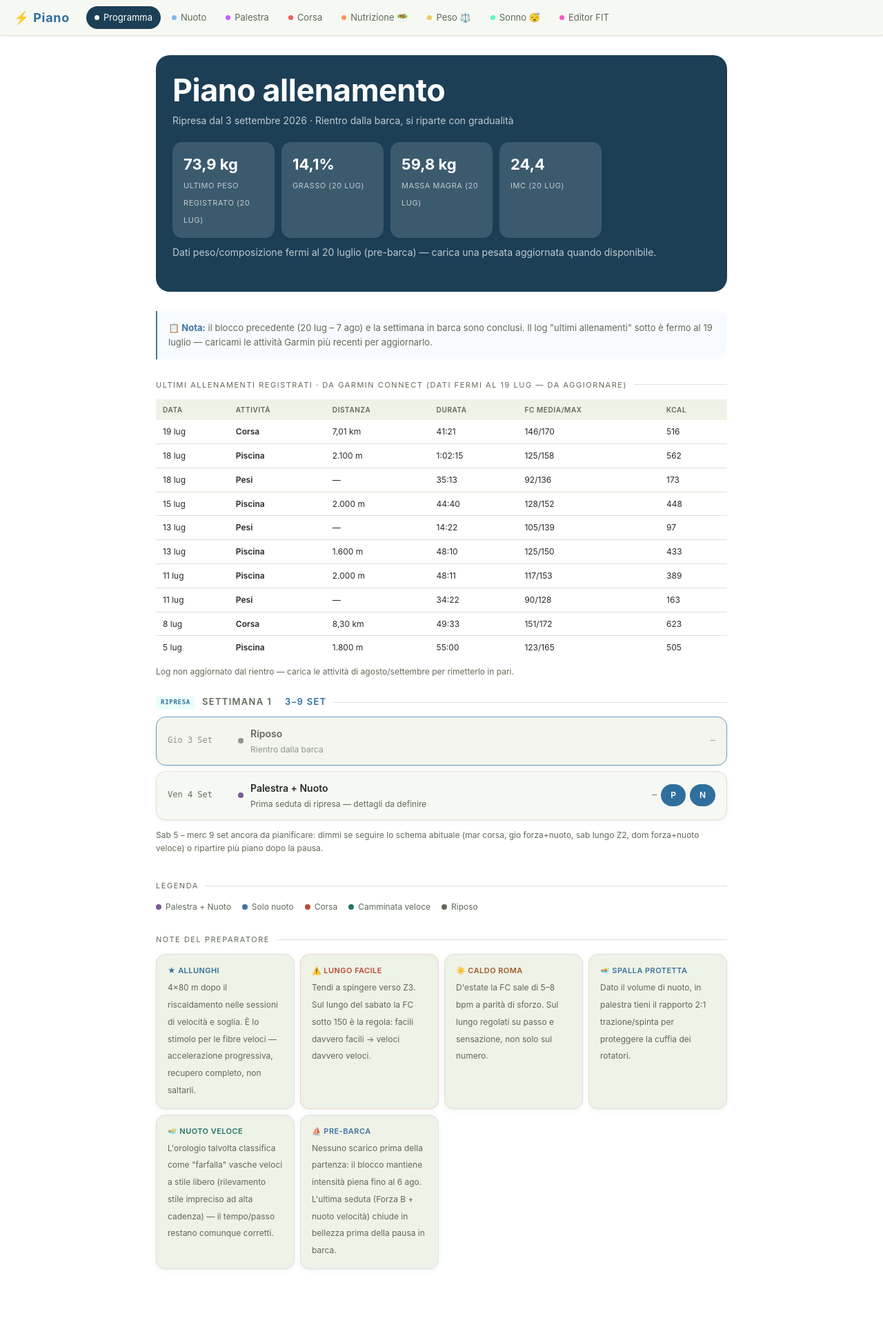
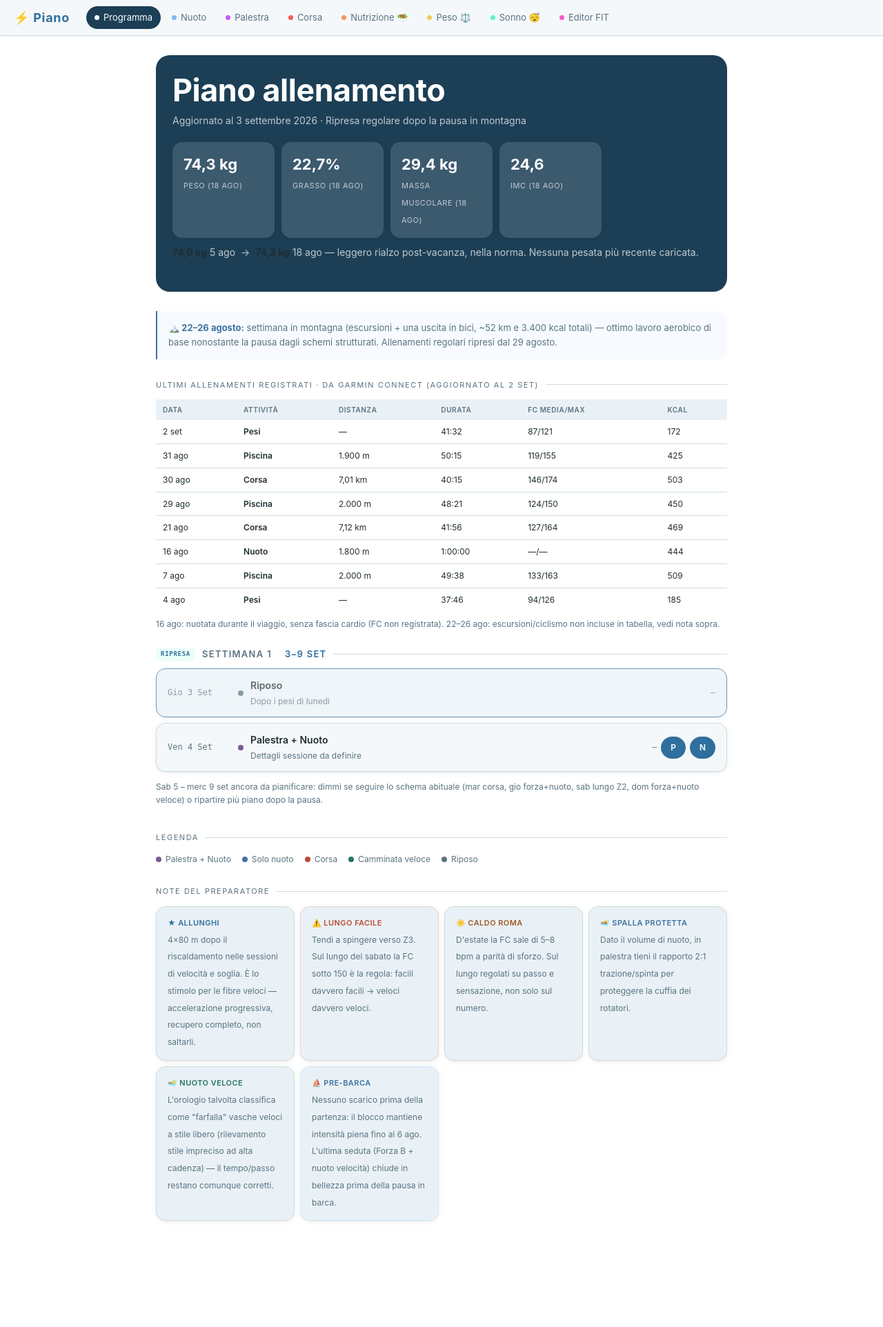
Before and after one commit to salvatorepirrone/mioallenamento, a PHP site: page / in a window 1280 px wide. Shown: the whole page at 69% size. After the commit the page ends 1771 px from the top, so only its background shows below. Run offline with PHP 8.4, Linux system fonts and the light colour scheme.

Commit message:
Add files via upload

```diff
--- a/index.html
+++ b/index.html
@@ -65,42 +65,40 @@
 
 <div class="hero">
   <h1>Piano allenamento</h1>
-  <p>Ripresa dal 3 settembre 2026 · Rientro dalla barca, si riparte con gradualità</p>
+  <p>Aggiornato al 3 settembre 2026 · Ripresa regolare dopo la pausa in montagna</p>
 
   <div class="hero-stats">
-    <div class="hstat"><span class="v">73,9 kg</span><span class="l">Ultimo peso registrato (20 lug)</span></div>
-    <div class="hstat"><span class="v">14,1%</span><span class="l">Grasso (20 lug)</span></div>
-    <div class="hstat"><span class="v">59,8 kg</span><span class="l">Massa magra (20 lug)</span></div>
-    <div class="hstat"><span class="v">24,4</span><span class="l">IMC (20 lug)</span></div>
+    <div class="hstat"><span class="v">74,3 kg</span><span class="l">Peso (18 ago)</span></div>
+    <div class="hstat"><span class="v">22,7%</span><span class="l">Grasso (18 ago)</span></div>
+    <div class="hstat"><span class="v">29,4 kg</span><span class="l">Massa muscolare (18 ago)</span></div>
+    <div class="hstat"><span class="v">24,6</span><span class="l">IMC (18 ago)</span></div>
   </div>
 
   <p class="trend-line">
-    Dati peso/composizione fermi al 20 luglio (pre-barca) — carica una pesata aggiornata quando disponibile.
+    <b>74,0 kg</b> 5 ago  →  <b>74,3 kg</b> 18 ago — leggero rialzo post-vacanza, nella norma. Nessuna pesata più recente caricata.
   </p>
 </div>
 
 <div class="boat-box">
-  <strong>📋 Nota:</strong> il blocco precedente (20 lug – 7 ago) e la settimana in barca sono conclusi.
-  Il log "ultimi allenamenti" sotto è fermo al 19 luglio — caricami le attività Garmin più recenti per aggiornarlo.
+  <strong>🏔️ 22–26 agosto:</strong> settimana in montagna (escursioni + una uscita in bici, ~52 km e 3.400 kcal totali) —
+  ottimo lavoro aerobico di base nonostante la pausa dagli schemi strutturati. Allenamenti regolari ripresi dal 29 agosto.
 </div>
 
 <!-- ULTIMI ALLENAMENTI -->
-<div class="sec">Ultimi allenamenti registrati · da Garmin Connect (dati fermi al 19 lug — da aggiornare)</div>
+<div class="sec">Ultimi allenamenti registrati · da Garmin Connect (aggiornato al 2 set)</div>
 <table class="act-table">
   <tr><th>Data</th><th>Attività</th><th>Distanza</th><th>Durata</th><th>FC media/max</th><th>Kcal</th></tr>
-  <tr><td>19 lug</td><td class="fase">Corsa</td><td>7,01 km</td><td>41:21</td><td>146/170</td><td>516</td></tr>
-  <tr><td>18 lug</td><td class="fase">Piscina</td><td>2.100 m</td><td>1:02:15</td><td>125/158</td><td>562</td></tr>
-  <tr><td>18 lug</td><td class="fase">Pesi</td><td>—</td><td>35:13</td><td>92/136</td><td>173</td></tr>
-  <tr><td>15 lug</td><td class="fase">Piscina</td><td>2.000 m</td><td>44:40</td><td>128/152</td><td>448</td></tr>
-  <tr><td>13 lug</td><td class="fase">Pesi</td><td>—</td><td>14:22</td><td>105/139</td><td>97</td></tr>
-  <tr><td>13 lug</td><td class="fase">Piscina</td><td>1.600 m</td><td>48:10</td><td>125/150</td><td>433</td></tr>
-  <tr><td>11 lug</td><td class="fase">Piscina</td><td>2.000 m</td><td>48:11</td><td>117/153</td><td>389</td></tr>
-  <tr><td>11 lug</td><td class="fase">Pesi</td><td>—</td><td>34:22</td><td>90/128</td><td>163</td></tr>
-  <tr><td>8 lug</td><td class="fase">Corsa</td><td>8,30 km</td><td>49:33</td><td>151/172</td><td>623</td></tr>
-  <tr><td>5 lug</td><td class="fase">Piscina</td><td>1.800 m</td><td>55:00</td><td>123/165</td><td>505</td></tr>
+  <tr><td>2 set</td><td class="fase">Pesi</td><td>—</td><td>41:32</td><td>87/121</td><td>172</td></tr>
+  <tr><td>31 ago</td><td class="fase">Piscina</td><td>1.900 m</td><td>50:15</td><td>119/155</td><td>425</td></tr>
+  <tr><td>30 ago</td><td class="fase">Corsa</td><td>7,01 km</td><td>40:15</td><td>146/174</td><td>503</td></tr>
+  <tr><td>29 ago</td><td class="fase">Piscina</td><td>2.000 m</td><td>48:21</td><td>124/150</td><td>450</td></tr>
+  <tr><td>21 ago</td><td class="fase">Corsa</td><td>7,12 km</td><td>41:56</td><td>127/164</td><td>469</td></tr>
+  <tr><td>16 ago</td><td class="fase">Nuoto</td><td>1.800 m</td><td>1:00:00</td><td>—/—</td><td>444</td></tr>
+  <tr><td>7 ago</td><td class="fase">Piscina</td><td>2.000 m</td><td>49:38</td><td>133/163</td><td>509</td></tr>
+  <tr><td>4 ago</td><td class="fase">Pesi</td><td>—</td><td>37:46</td><td>94/126</td><td>185</td></tr>
 </table>
 <p class="act-note">
-  Log non aggiornato dal rientro — carica le attività di agosto/settembre per rimetterlo in pari.
+  16 ago: nuotata durante il viaggio, senza fascia cardio (FC non registrata). 22–26 ago: escursioni/ciclismo non incluse in tabella, vedi nota sopra.
 </p>
 
 <!-- SETTIMANA 1 (ripresa) -->
@@ -108,11 +106,11 @@
   <div class="week-title"><span class="phase-tag ph-sog">Ripresa</span> Settimana 1  <span>3–9 set</span></div>
   <div class="day-grid">
     <div class="day-row rest" id="day-0"><div><div class="day-date">Gio 3 Set</div></div>
-      <div class="day-act"><div class="act-dot" style="background:var(--muted)"></div><div><div class="act-name">Riposo</div><div class="act-detail">Rientro dalla barca</div></div></div>
+      <div class="day-act"><div class="act-dot" style="background:var(--muted)"></div><div><div class="act-name">Riposo</div><div class="act-detail">Dopo i pesi di lunedì</div></div></div>
       <span class="act-kcal">—</span></div>
     <div class="day-row" id="day-1"><div><div class="day-date">Ven 4 Set</div></div>
       <div class="day-act"><div class="act-dot" style="background:var(--purple)"></div>
-        <div><div class="act-name">Palestra + Nuoto</div><div class="act-detail">Prima seduta di ripresa — dettagli da definire</div></div></div>
+        <div><div class="act-name">Palestra + Nuoto</div><div class="act-detail">Dettagli sessione da definire</div></div></div>
       <div style="display:flex;align-items:center;gap:6px"><span class="act-kcal">—</span><a class="act-link" href="palestra.html">P</a><a class="act-link" href="nuoto.html">N</a></div></div>
   </div>
   <p class="act-note" style="margin-top:12px">
--- a/style.css
+++ b/style.css
@@ -1,8 +1,8 @@
 :root {
-  --bg: #ffffff; --s1: #f6f8f3; --s2: #eef2e7; --s3: #e4ead9;
-  --border: #dce3d3; --accent: #2f6f9e; --teal: #257566;
+  --bg: #ffffff; --s1: #f5f8fa; --s2: #e9f1f6; --s3: #d9e7ef;
+  --border: #cddce4; --accent: #2f6f9e; --teal: #257566;
   --blue: #3f72a0; --yellow: #8f6a1f; --orange: #a15a29;
-  --purple: #7a5a96; --red: #b94a3a; --text: #262b22; --muted: #5f6a58;
+  --purple: #7a5a96; --red: #b94a3a; --text: #1f2d33; --muted: #5a7280;
   --hero: #1c3f56;
   --r: 14px;
 }
@@ -290,9 +290,9 @@ main { max-width: 860px; margin: 0 auto; padding: 28px 16px 60px; }
 /* SHADOWS — depth on white/sage background */
 .day-row, .xcard, .pool-card, .run-card, .hstat, .zone-card,
 .weight-bar, .sess-hdr, .stat, .w-chip, .run-zone .zone-card {
-  box-shadow: 0 1px 2px rgba(38,43,34,.05), 0 2px 10px rgba(38,43,34,.04);
+  box-shadow: 0 1px 2px rgba(20,40,55,.06), 0 2px 10px rgba(20,40,55,.05);
 }
-nav { box-shadow: 0 1px 3px rgba(38,43,34,.05); }
+nav { box-shadow: 0 1px 3px rgba(20,40,55,.06); }
 
 /* LOG ALLENAMENTI REALI */
 .log-table { width: 100%; border-collapse: collapse; font-size: 12px; margin: 4px 0 6px; }
```
